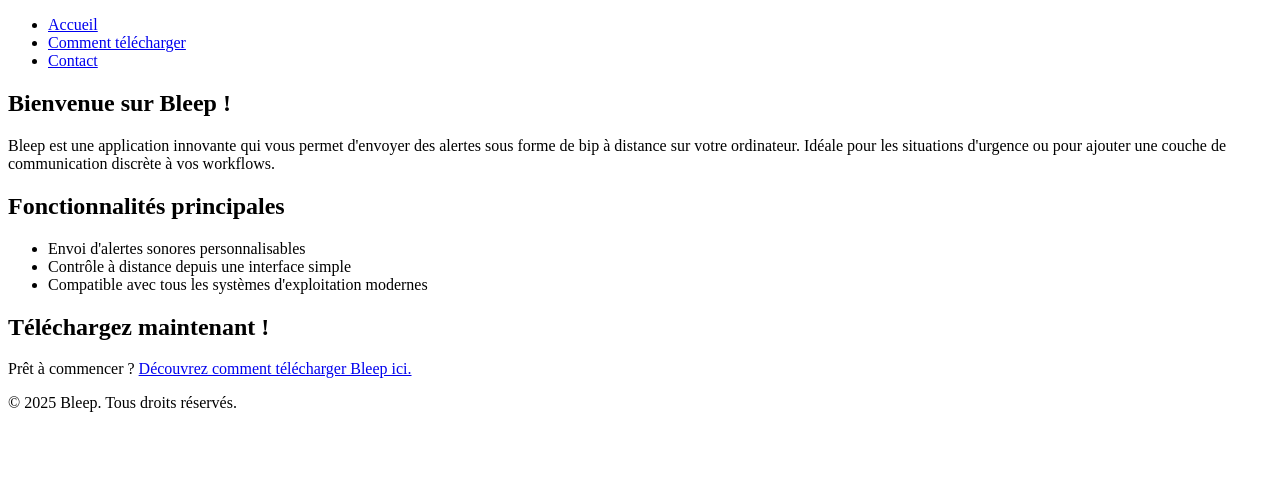
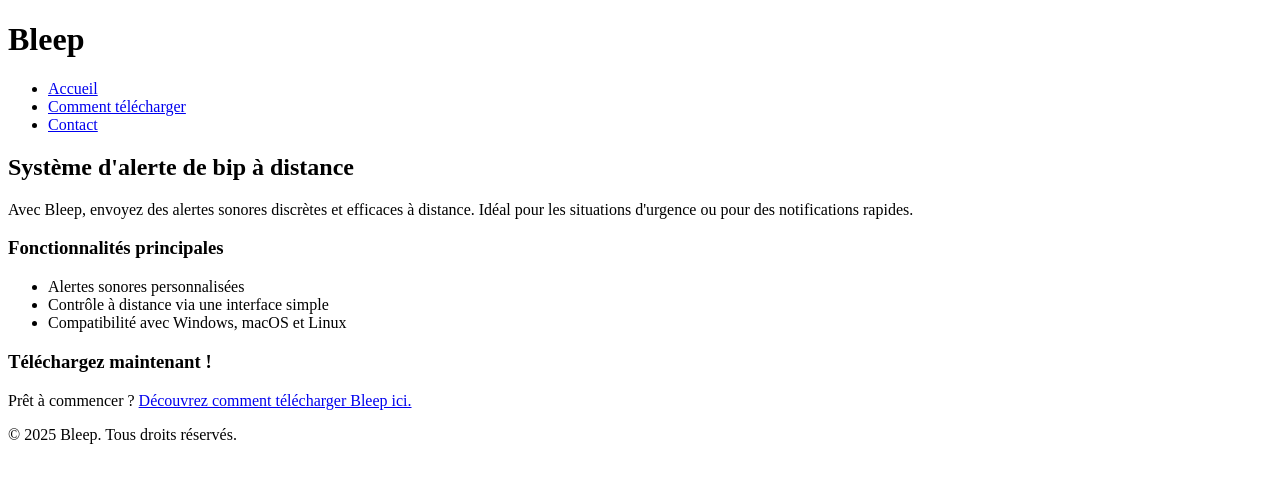
Before and after one commit to Bleep-app/bleep-app.github.io, a plain HTML site: page index.html in a window 1280 px wide. Drawn offline with Linux system fonts and the light colour scheme.

Commit message:
Update index.html

```diff
--- a/index.html
+++ b/index.html
@@ -4,10 +4,12 @@
     <meta charset="UTF-8">
     <meta name="viewport" content="width=device-width, initial-scale=1.0">
     <title>Bleep - Système d'alerte de bip à distance</title>
-    <link rel="stylesheet" href="styles.css"> <!-- Si tu veux ajouter un fichier CSS -->
+    <link rel="stylesheet" href="styles.css">
 </head>
 <body>
     <header>
+        <div class="container">
+            <h1>Bleep</h1>
             <nav>
                 <ul>
                     <li><a href="index.html">Accueil</a></li>
@@ -15,25 +17,26 @@
                     <li><a href="contact.html">Contact</a></li>
                 </ul>
             </nav>
+        </div>
     </header>
 
     <main>
-        <section>
-            <h1>Bienvenue sur Bleep !</h1>
-            <p>Bleep est une application innovante qui vous permet d'envoyer des alertes sous forme de bip à distance sur votre ordinateur. Idéale pour les situations d'urgence ou pour ajouter une couche de communication discrète à vos workflows.</p>
+        <section class="hero">
+            <h2>Système d'alerte de bip à distance</h2>
+            <p>Avec Bleep, envoyez des alertes sonores discrètes et efficaces à distance. Idéal pour les situations d'urgence ou pour des notifications rapides.</p>
         </section>
 
-        <section>
-            <h2>Fonctionnalités principales</h2>
+        <section class="features">
+            <h3>Fonctionnalités principales</h3>
             <ul>
-                <li>Envoi d'alertes sonores personnalisables</li>
-                <li>Contrôle à distance depuis une interface simple</li>
-                <li>Compatible avec tous les systèmes d'exploitation modernes</li>
+                <li>Alertes sonores personnalisées</li>
+                <li>Contrôle à distance via une interface simple</li>
+                <li>Compatibilité avec Windows, macOS et Linux</li>
             </ul>
         </section>
 
-        <section>
-            <h2>Téléchargez maintenant !</h2>
+        <section class="cta">
+            <h3>Téléchargez maintenant !</h3>
             <p>Prêt à commencer ? <a href="how-to-download.html">Découvrez comment télécharger Bleep ici.</a></p>
         </section>
     </main>
```
Lines whose indentation alone changed are shown as unchanged.
